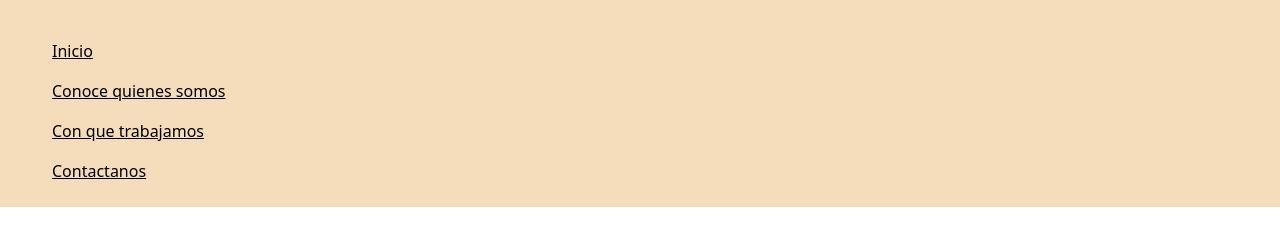
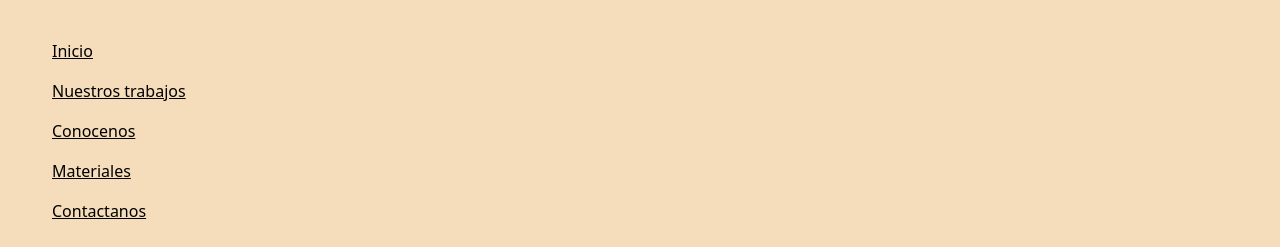
Before and after one commit to Juli-Lemucchi/Mecarp, a website: page pages/trabajos.html in a window 1280 px wide. Shown: the part 2470-2717 px from the top of the page. Before the commit the page ends 2677 px from the top, so only its background shows below. Drawn offline with nearby package versions, Linux system fonts and the light colour scheme.

Commit message:
nav footer

```diff
--- a/pages/trabajos.html
+++ b/pages/trabajos.html
@@ -92,10 +92,11 @@
 
             <nav class="ending">
                 <ul>
-                    <li><a href="../index.html">Inicio</a></li>
-                    <li><a href="./pages/nosotros.html">Conoce quienes somos</a></li>
-                    <li><a href="./pages/materiales.html">Con que trabajamos</a></li>
-                    <li><a href="./pages/clientes.html">Contactanos</a></li>
+                  <li><a href="../index.html">Inicio</a></li>
+                  <li><a href="./trabajos.html">Nuestros trabajos</a></li>
+                  <li><a href="./nosotros.html">Conocenos</a></li>
+                  <li><a href="./materiales.html">Materiales</a></li>
+                  <li><a href="./clientes.html">Contactanos</a></li>
                 </ul>
             </nav>
         </div>
```
Also changed, not shown: index.html (+2 -2 lines), pages/clientes.html (+3 -2 lines), pages/materiales.html (+3 -2 lines), pages/nosotros.html (+4 -3 lines).
